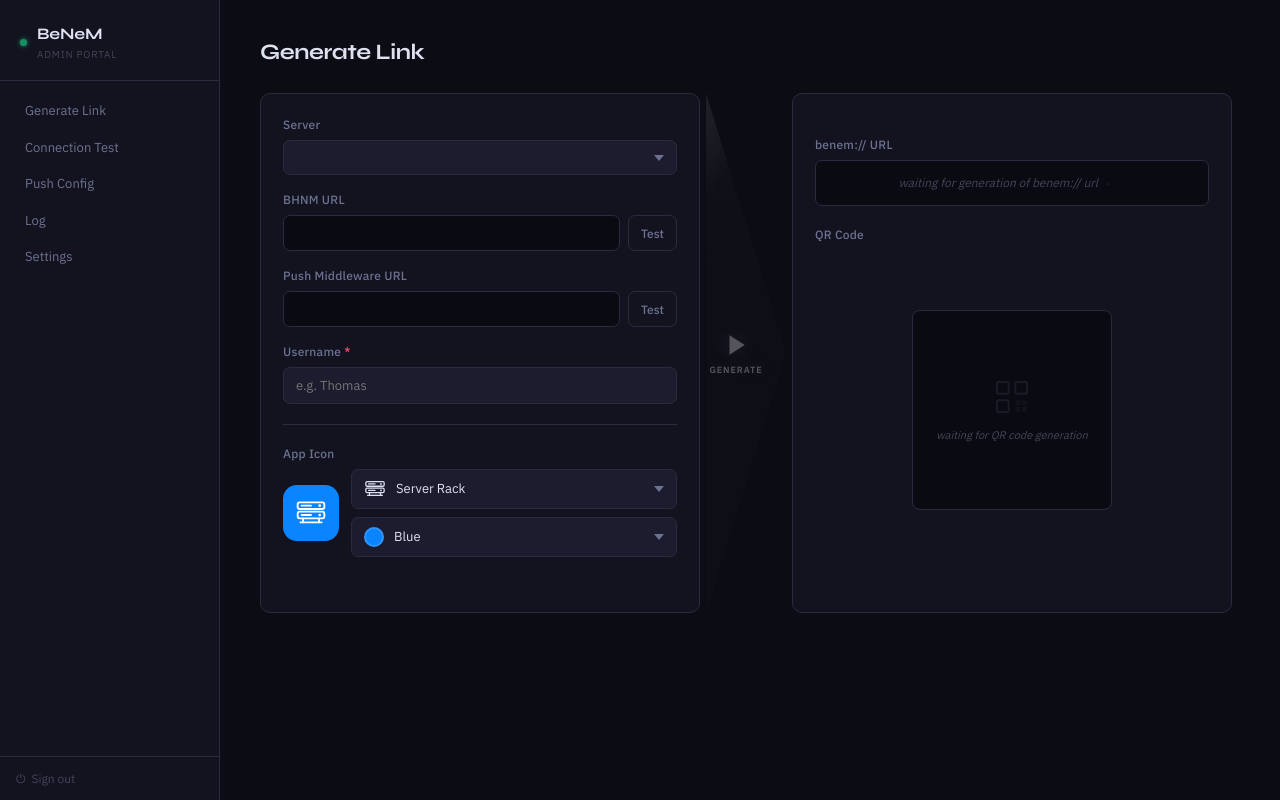
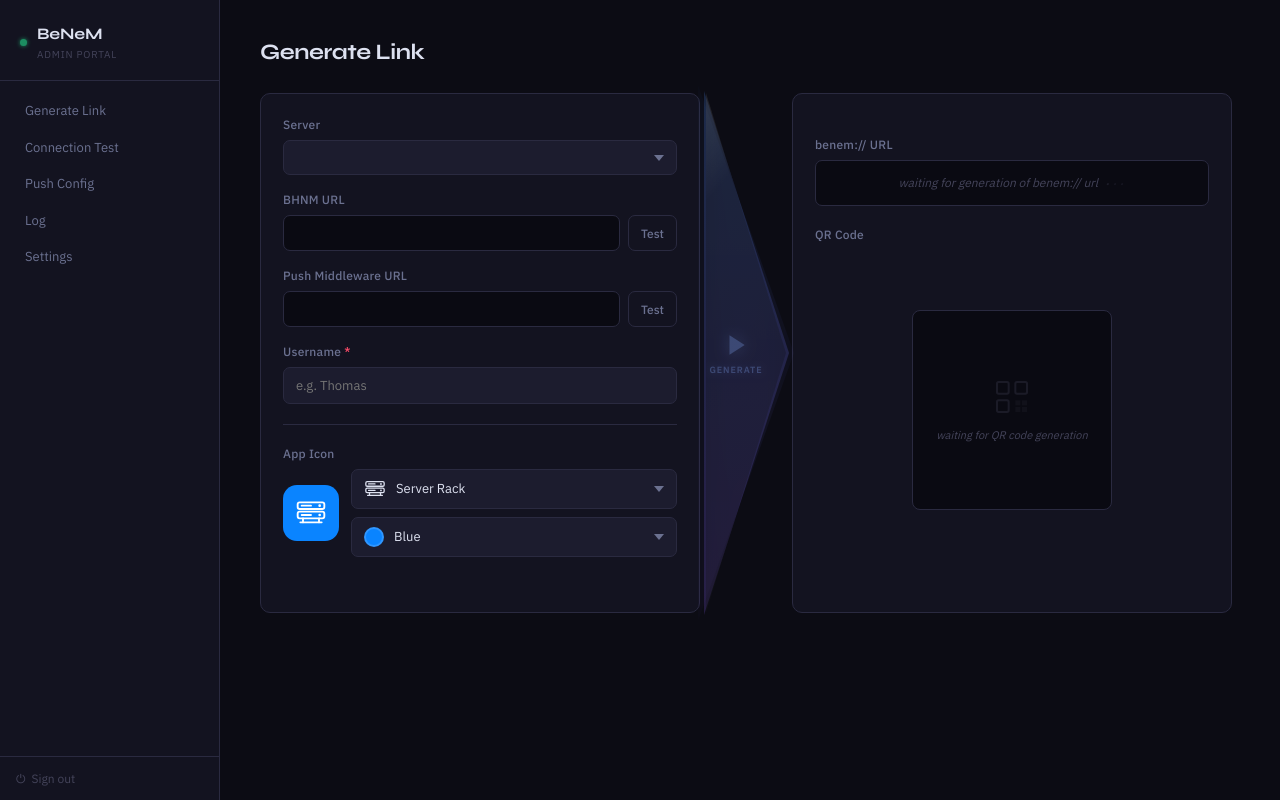
Before and after one commit to ThomasStolt/BeNeM, a Python web app: template middleware/benem-admin/templates/generate.html in a window 1280 px wide. Run offline with Jinja, Linux system fonts and the light colour scheme; the template is opened without the code that fills it, so the values that code supplies are empty; some libraries are stand-ins or nearby versions.

Commit message:
fix: add visible glowing border frame to Generate triangle
Uses a three-layer approach: bright blue-purple gradient triangle
(arrow-border) sits behind the dark button creating a visible 2px
border, with a soft blurred glow (arrow-glow) behind that. Icon
and text now use accent blue (#4f8ef7) with glow effects.

Co-Authored-By: Claude Opus 4.6 <noreply@anthropic.com>

```diff
--- a/middleware/benem-admin/templates/generate.html
+++ b/middleware/benem-admin/templates/generate.html
@@ -160,13 +160,14 @@
   .generate-arrow-btn {
     position: relative; display: flex; align-items: center; justify-content: center; gap: 8px;
     width: 80px; height: var(--panel-h, 520px); border: none; cursor: pointer;
-    background: linear-gradient(160deg, rgba(15,15,28,0.95) 0%, rgba(22,22,40,0.9) 50%, rgba(15,15,28,0.95) 100%);
+    background: var(--surface, #131320);
     clip-path: polygon(0% 0%, 0% 100%, 100% 50%);
     transition: all 0.3s cubic-bezier(0.4,0,0.2,1); overflow: hidden;
+    z-index: 2;
   }
   .generate-arrow-btn::before {
     content: ''; position: absolute; inset: 0;
-    background: linear-gradient(180deg, rgba(255,255,255,0.06) 0%, transparent 50%, rgba(255,255,255,0.03) 100%);
+    background: linear-gradient(180deg, rgba(255,255,255,0.04) 0%, transparent 50%, rgba(255,255,255,0.02) 100%);
     pointer-events: none;
   }
   .generate-arrow-btn::after {
@@ -178,32 +179,41 @@
     0%, 100% { transform: translateX(-30%) translateY(-30%) rotate(15deg); }
     50%      { transform: translateX(30%) translateY(30%) rotate(15deg); }
   }
-  .generate-arrow-btn:hover { filter: brightness(1.3); transform: translateX(4px); }
+  .generate-arrow-btn:hover { filter: brightness(1.2); transform: translateX(4px); }
   .generate-arrow-btn:active { transform: scale(0.96); }
   .arrow-btn-content {
     display: flex; flex-direction: column; align-items: center; gap: 6px;
     position: relative; z-index: 1; margin-right: 20px;
   }
-  .arrow-btn-content svg { width: 26px; height: 26px; color: white; filter: drop-shadow(0 0 8px rgba(79,142,247,0.6)); }
+  .arrow-btn-content svg { width: 26px; height: 26px; color: #4f8ef7; filter: drop-shadow(0 0 8px rgba(79,142,247,0.7)); }
   .arrow-btn-content span {
     font-family: 'IBM Plex Sans', sans-serif; font-size: 9px; font-weight: 700;
-    letter-spacing: 0.1em; text-transform: uppercase; color: white;
-    text-shadow: 0 0 10px rgba(79,142,247,0.5), 0 0 20px rgba(79,142,247,0.3);
+    letter-spacing: 0.1em; text-transform: uppercase; color: #4f8ef7;
+    text-shadow: 0 0 8px rgba(79,142,247,0.6), 0 0 16px rgba(79,142,247,0.3);
   }
   @keyframes arrow-nudge { 0%, 100% { transform: translateX(0); } 50% { transform: translateX(3px); } }
   .generate-arrow-btn:not(:hover) .arrow-btn-content svg { animation: arrow-nudge 2.5s ease-in-out infinite; }
-  .generate-arrow-btn.disabled { opacity: 0.3; cursor: not-allowed; filter: grayscale(0.6); }
-  .generate-arrow-btn.disabled:hover { transform: none; filter: grayscale(0.6); }
+  .generate-arrow-btn.disabled { opacity: 0.35; cursor: not-allowed; filter: grayscale(0.5); }
+  .generate-arrow-btn.disabled:hover { transform: none; filter: grayscale(0.5); }
   .generate-arrow-btn.disabled:active { transform: none; }
   .generate-arrow-btn.disabled .arrow-btn-content svg { animation: none; }
+  /* Bright border: a slightly larger triangle behind the button */
+  .arrow-border {
+    position: absolute; inset: -2px; inset-inline-end: -3px;
+    background: linear-gradient(160deg, #4f8ef7, #8b5cf6);
+    clip-path: polygon(0% 0%, 0% 100%, 100% 50%);
+    z-index: 1; transition: opacity 0.3s;
+  }
+  /* Soft glow behind everything */
   .arrow-glow {
-    position: absolute; inset: -5px;
-    background: linear-gradient(160deg, rgba(79,142,247,0.8), rgba(139,92,246,0.7));
+    position: absolute; inset: -8px;
+    background: linear-gradient(160deg, rgba(79,142,247,0.7), rgba(139,92,246,0.6));
     clip-path: polygon(0% 0%, 0% 100%, 100% 50%);
-    filter: blur(14px); z-index: -1; transition: all 0.3s; opacity: 0.8;
+    filter: blur(16px); z-index: 0; transition: all 0.3s; opacity: 0.7;
   }
-  .arrow-col-wrap:hover .arrow-glow { opacity: 1; filter: blur(18px); }
-  .generate-arrow-btn.disabled ~ .arrow-glow { opacity: 0.15; }
+  .arrow-col-wrap:hover .arrow-glow { opacity: 1; filter: blur(20px); }
+  .generate-arrow-btn.disabled ~ .arrow-border { opacity: 0.2; }
+  .generate-arrow-btn.disabled ~ .arrow-glow { opacity: 0.1; }
   .arrow-tooltip {
     position: absolute; bottom: calc(100% + 8px); left: 50%; transform: translateX(-50%);
     background: var(--surface-hi); border: 1px solid var(--red); border-radius: 6px;
@@ -396,6 +406,7 @@
           <span>Generate</span>
         </div>
       </button>
+      <div class="arrow-border"></div>
       <div class="arrow-glow"></div>
     </div>
   </div>
```
